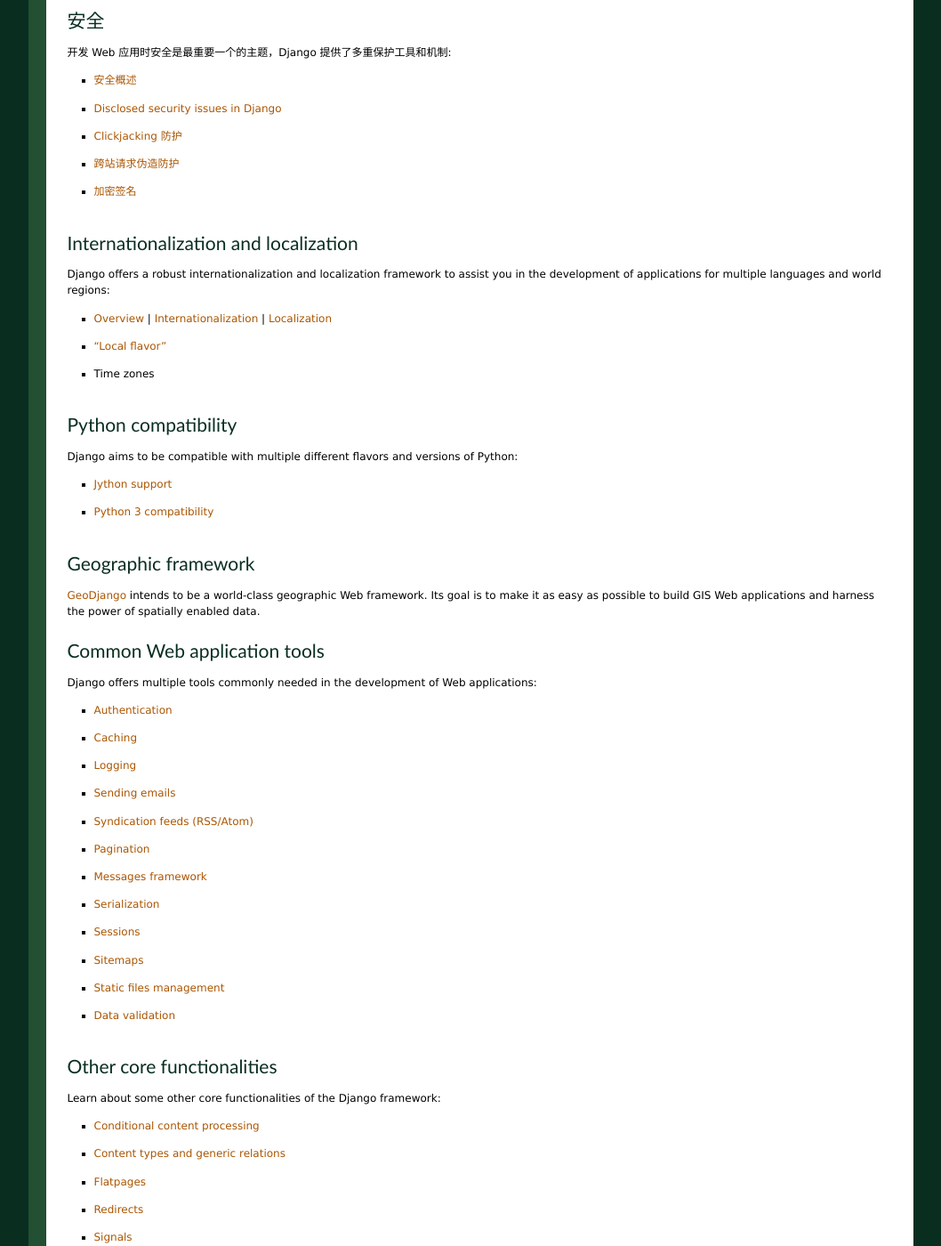
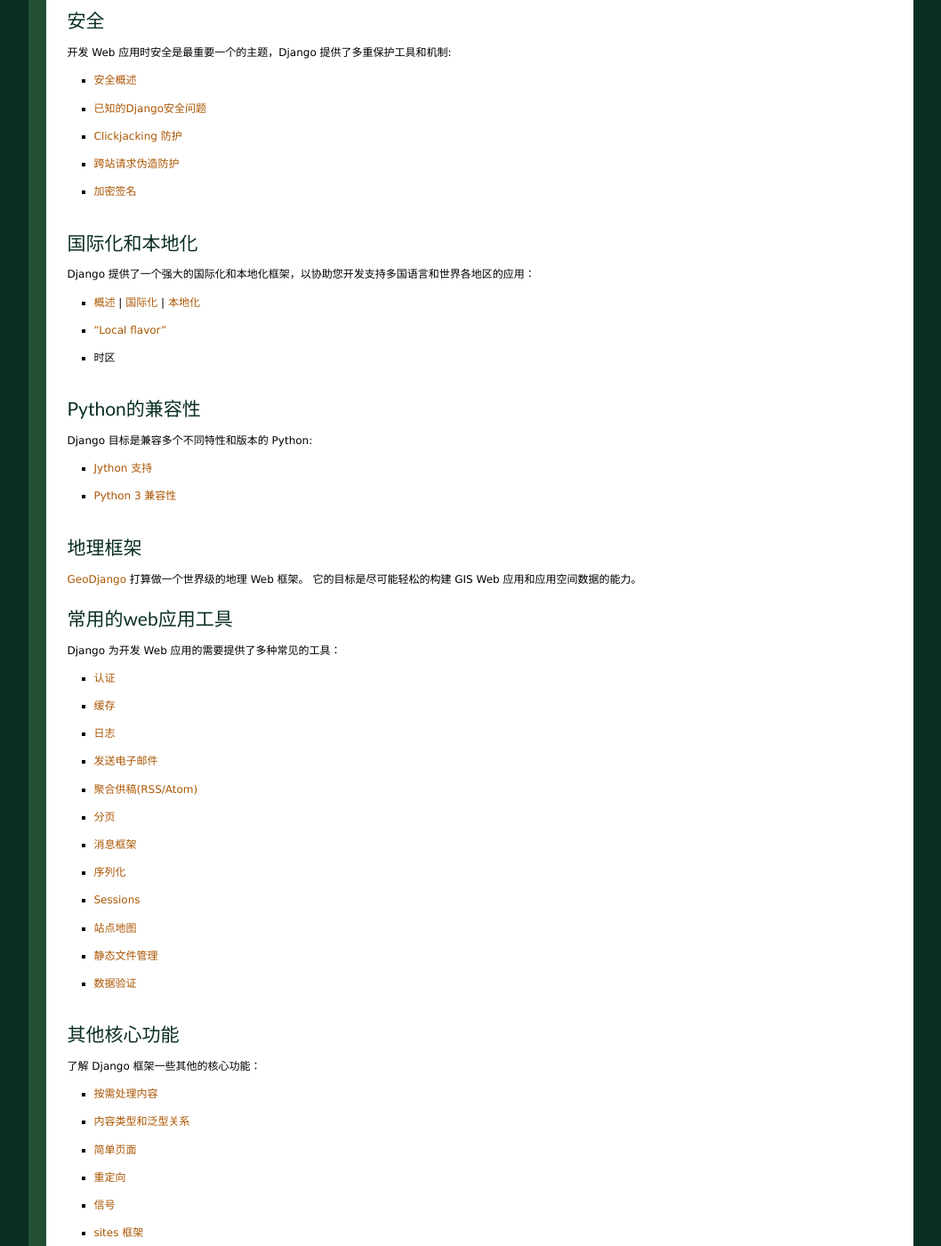
Before and after one commit to ljb-2000/django-chinese-docs-1.6, a Sphinx documentation site: the page built from docs/index.txt, in a window 1280 px wide and 1400 px high, scrolled down 1920 px. Shown: the whole window at 89% size, without its empty margins (111-1169 px from the left). Built offline with Sphinx 7.4.7, drawn with Linux system fonts in a browser that asks for light colours; pages that are not in the unit, such as notebooks, are missing from menus; some of the changed text lies outside the part shown.

Commit message:
完成index.txt

```diff
--- a/docs/index.txt
+++ b/docs/index.txt
@@ -199,95 +199,89 @@
 开发 Web 应用时安全是最重要一个的主题，Django 提供了多重保护工具和机制:
 
 * :doc:`安全概述 <topics/security>`
-* :doc:`Disclosed security issues in Django <releases/security>`
+* :doc:`已知的Django安全问题 <releases/security>`
 * :doc:`Clickjacking 防护 <ref/clickjacking>`
 * :doc:`跨站请求伪造防护 <ref/contrib/csrf>`
 * :doc:`加密签名 <topics/signing>`
 
-Internationalization and localization
+国际化和本地化
 =====================================
 
-Django offers a robust internationalization and localization framework to
-assist you in the development of applications for multiple languages and world
-regions:
+Django 提供了一个强大的国际化和本地化框架，以协助您开发支持多国语言和世界各地区的应用：
 
-* :doc:`Overview <topics/i18n/index>` |
-  :doc:`Internationalization <topics/i18n/translation>` |
-  :ref:`Localization <how-to-create-language-files>`
+* :doc:`概述 <topics/i18n/index>` |
+  :doc:`国际化 <topics/i18n/translation>` |
+  :ref:`本地化 <how-to-create-language-files>`
 * :doc:`"Local flavor" <topics/localflavor>`
-* :doc:`Time zones </topics/i18n/timezones>`
+* :doc:`时区 </topics/i18n/timezones>`
 
-Python compatibility
+Python的兼容性
 ====================
 
-Django aims to be compatible with multiple different flavors and versions of
-Python:
+Django 目标是兼容多个不同特性和版本的 Python:
 
-* :doc:`Jython support <howto/jython>`
-* :doc:`Python 3 compatibility <topics/python3>`
+* :doc:`Jython 支持 <howto/jython>`
+* :doc:`Python 3 兼容性 <topics/python3>`
 
-Geographic framework
+地理框架
 ====================
 
-:doc:`GeoDjango <ref/contrib/gis/index>` intends to be a world-class geographic
-Web framework. Its goal is to make it as easy as possible to build GIS Web
-applications and harness the power of spatially enabled data.
+:doc:`GeoDjango <ref/contrib/gis/index>` 打算做一个世界级的地理 Web 框架。
+它的目标是尽可能轻松的构建 GIS Web 应用和应用空间数据的能力。
 
-Common Web application tools
+常用的web应用工具
 ============================
 
-Django offers multiple tools commonly needed in the development of Web
-applications:
+Django 为开发 Web 应用的需要提供了多种常见的工具：
 
-* :doc:`Authentication <topics/auth/index>`
-* :doc:`Caching <topics/cache>`
-* :doc:`Logging <topics/logging>`
-* :doc:`Sending emails <topics/email>`
-* :doc:`Syndication feeds (RSS/Atom) <ref/contrib/syndication>`
-* :doc:`Pagination <topics/pagination>`
-* :doc:`Messages framework <ref/contrib/messages>`
-* :doc:`Serialization <topics/serialization>`
+* :doc:`认证 <topics/auth/index>`
+* :doc:`缓存 <topics/cache>`
+* :doc:`日志 <topics/logging>`
+* :doc:`发送电子邮件 <topics/email>`
+* :doc:`聚合供稿(RSS/Atom) <ref/contrib/syndication>`
+* :doc:`分页 <topics/pagination>`
+* :doc:`消息框架 <ref/contrib/messages>`
+* :doc:`序列化 <topics/serialization>`
 * :doc:`Sessions <topics/http/sessions>`
-* :doc:`Sitemaps <ref/contrib/sitemaps>`
-* :doc:`Static files management <ref/contrib/staticfiles>`
-* :doc:`Data validation <ref/validators>`
+* :doc:`站点地图 <ref/contrib/sitemaps>`
+* :doc:`静态文件管理 <ref/contrib/staticfiles>`
+* :doc:`数据验证 <ref/validators>`
 
-Other core functionalities
+其他核心功能
 ==========================
 
-Learn about some other core functionalities of the Django framework:
+了解 Django 框架一些其他的核心功能：
 
-* :doc:`Conditional content processing <topics/conditional-view-processing>`
-* :doc:`Content types and generic relations <ref/contrib/contenttypes>`
-* :doc:`Flatpages <ref/contrib/flatpages>`
-* :doc:`Redirects <ref/contrib/redirects>`
-* :doc:`Signals <topics/signals>`
-* :doc:`The sites framework <ref/contrib/sites>`
-* :doc:`Unicode in Django <ref/unicode>`
+* :doc:`按需处理内容 <topics/conditional-view-processing>`
+* :doc:`内容类型和泛型关系 <ref/contrib/contenttypes>`
+* :doc:`简单页面 <ref/contrib/flatpages>`
+* :doc:`重定向 <ref/contrib/redirects>`
+* :doc:`信号 <topics/signals>`
+* :doc:`sites 框架 <ref/contrib/sites>`
+* :doc:`在 Django 中使用 Unicode <ref/unicode>`
 
-The Django open-source project
+Django 开源项目
 ==============================
 
-Learn about the development process for the Django project itself and about how
-you can contribute:
+了解 Django 项目本身的发展过程和你怎么做贡献：
 
-* **Community:**
-  :doc:`How to get involved <internals/contributing/index>` |
-  :doc:`The release process <internals/release-process>` |
-  :doc:`Team of committers <internals/committers>` |
-  :doc:`The Django source code repository <internals/git>` |
-  :doc:`Security policies <internals/security>`
+* **社区:**
+  :doc:`如何参与 <internals/contributing/index>` |
+  :doc:`发布过程 <internals/release-process>` |
+  :doc:`团队提交 <internals/committers>` |
+  :doc:`Django 源码库 <internals/git>` |
+  :doc:`安全策略 <internals/security>`
 
-* **Design philosophies:**
-  :doc:`Overview <misc/design-philosophies>`
+* **设计理念:**
+  :doc:`概述 <misc/design-philosophies>`
 
-* **Documentation:**
-  :doc:`About this documentation <internals/contributing/writing-documentation>`
+* **文档:**
+  :doc:`关于本文档 <internals/contributing/writing-documentation>`
 
-* **Third-party distributions:**
-  :doc:`Overview <misc/distributions>`
+* **第三方发行:**
+  :doc:`概述 <misc/distributions>`
 
-* **Django over time:**
-  :doc:`API stability <misc/api-stability>` |
-  :doc:`Release notes and upgrading instructions <releases/index>` |
-  :doc:`Deprecation Timeline <internals/deprecation>`
+* **Django 的过去:**
+  :doc:`API 稳定性 <misc/api-stability>` |
+  :doc:`发行说明和升级说明 <releases/index>` |
+  :doc:`功能弃用时间表 <internals/deprecation>`
```
